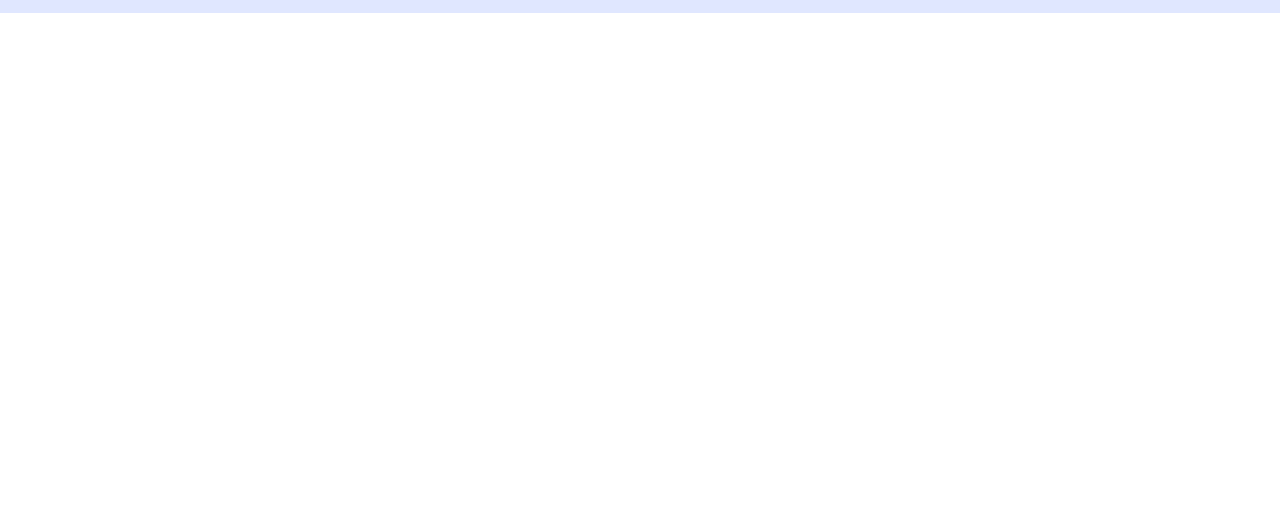
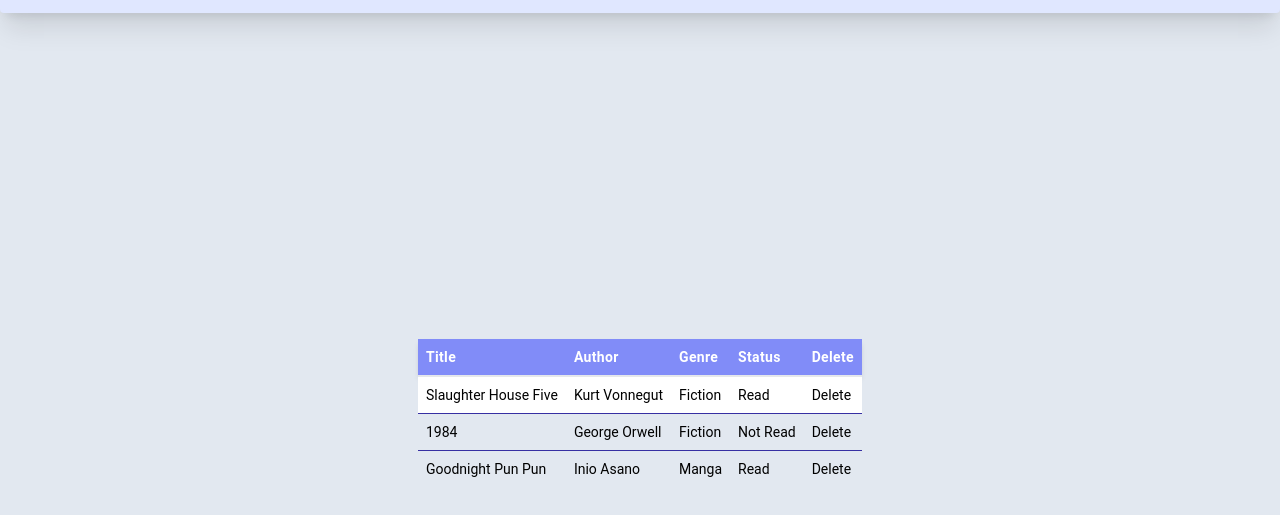
Before and after one commit to luinrandir/odin-library, a website built with Vite: page index.html in a window 1280 px wide. Shown: the part 83-598 px from the top of the page. Built offline with nearby package versions, Linux system fonts and the light colour scheme.

Commit message:
Working on table to list out books read/not read

```diff
--- a/index.html
+++ b/index.html
@@ -12,9 +12,9 @@
     <script type="module" src="./src/main.ts"></script>
     <title>Library Tracker</title>
   </head>
-  <body class="font-roboto text-base">
+  <body class="bg-slate-200 font-roboto text-base">
     <header
-      class="flex h-24 items-center justify-between gap-4 bg-indigo-100 pe-4 sm:justify-end"
+      class="flex h-24 items-center justify-between gap-4 rounded-b bg-indigo-100 pe-4 shadow-xl sm:justify-end"
     >
       <div class="flex items-center gap-4">
         <img src="/assets/books-2.png" alt="" />
@@ -58,20 +58,96 @@
         </button>
       </div>
     </nav>
+    <!-- main content -->
+    <main class="grid h-screen place-content-center">
+      <table class="max-w-full table-auto ">
+        <thead class="border-b-2 bg-indigo-400 font-bold text-white shadow-md">
+          <tr>
+            <th class="p-2 text-left text-sm font-semibold tracking-wide">
+              Title
+            </th>
+            <th class="p-2 text-left text-sm font-semibold tracking-wide">
+              Author
+            </th>
+            <th class="p-2 text-left text-sm font-semibold tracking-wide">
+              Genre
+            </th>
+            <th class="p-2 text-left text-sm font-semibold tracking-wide">
+              Status
+            </th>
+            <th class="p-2 text-left text-sm font-semibold tracking-wide">
+              Delete
+            </th>
+          </tr>
+        </thead>
+        <tbody class="divide-y divide-indigo-800">
+          <tr class="odd:bg-white">
+            <td class="p-2 text-sm">Slaughter House Five</td>
+            <td class="p-2 text-sm">Kurt Vonnegut</td>
+            <td class="p-2 text-sm">Fiction</td>
+            <td class="p-2 text-sm">Read</td>
+            <td class="p-2 text-sm">Delete</td>
+          </tr>
+          <tr class="odd:bg-white">
+            <td class="p-2 text-sm">1984</td>
+            <td class="p-2 text-sm">George Orwell</td>
+            <td class="p-2 text-sm">Fiction</td>
+            <td class="p-2 text-sm">Not Read</td>
+            <td class="p-2 text-sm">Delete</td>
+          </tr>
+          <tr>
+            <td class="p-2 text-sm">Goodnight Pun Pun</td>
+            <td class="p-2 text-sm">Inio Asano</td>
+            <td class="p-2 text-sm">Manga</td>
+            <td class="p-2 text-sm">Read</td>
+            <td class="p-2 text-sm">Delete</td>
+          </tr>
+        </tbody>
+      </table>
+    </main>
+    <!--
+        <main class="grid grid-cols-1 sm:grid-cols-2 gap-4 items-center p-4">
+        <div class="sm:col-span-2">
+        <h2 class="text-2xl text-indigo-400 font-bold">Reading List</h2>
+        </div>
+        <aside class="border-8 border-black sm:max-w-xs">
+        <form class="grid bg-indigo-100 gap-4 p-4 border  rounded-lg shadow-lg">
+        <section>
+        <h3>Add a book</h3>
+        </section>
+        <section class="grid grid-cols-1">
+        <label for="title">Title</label>
+        <input type="text" name="title" value="Title of Book" />
+        <label for="author">Author</label>
+        <input type="text" name="author" value="Author" />
+        <label for="genre">Genre</label>
+        <input type="text" name="genre" value="Genre" />
+        <label for="read">Read?</label>
+        <input type="checkbox" name="read" />
+        </section>
+        <button type="submit">Add book</button>
+        </form>
+        </aside>
+        <div>
+        </div>
+        </main>
+        -->
     <!-- modals -->
     <dialog
       id="about-modal"
-      class="relative max-w-xs sm:max-w-lg rounded-lg border p-6 shadow-xl"
+      class="relative max-w-xs rounded-lg border p-6 shadow-xl sm:max-w-lg"
     >
       <button
         id="about-close"
-        class="absolute right-1.5 top-1.5 sm:right-4 sm:top-4 h-8 w-8 rounded-full bg-slate-200 text-xl font-bold hover:bg-slate-300"
+        class="absolute right-1.5 top-1.5 h-8 w-8 rounded-full bg-slate-200 text-xl font-bold hover:bg-slate-300 sm:right-4 sm:top-4"
       >
         X
       </button>
       <div class="grid grid-flow-row auto-rows-min gap-2">
         <div>
-          <h3 class="text-center text-2xl sm:text-3xl font-bold">Library Tracker</h3>
+          <h3 class="text-center text-2xl font-bold sm:text-3xl">
+            Library Tracker
+          </h3>
           <p class="text-center text-xs font-light text-slate-800">
             A learning project from the curriculum of The Odin Project.
           </p>
@@ -96,10 +172,10 @@
       </button>
       <div class="grid grid-flow-row auto-rows-min gap-2">
         <h3 class="text-center text-3xl font-bold">Crafted With</h3>
-        <div class="flex gap-4 justify-center items-center">
-            <i class="devicon-html5-plain-wordmark colored text-8xl"></i>
-            <i class="devicon-tailwindcss-plain colored text-8xl"></i>
-            <i class="devicon-typescript-plain colored text-8xl"></i>
+        <div class="flex items-center justify-center gap-4">
+          <i class="devicon-html5-plain-wordmark colored text-8xl"></i>
+          <i class="devicon-tailwindcss-plain colored text-8xl"></i>
+          <i class="devicon-typescript-plain colored text-8xl"></i>
         </div>
       </div>
     </dialog>
```
